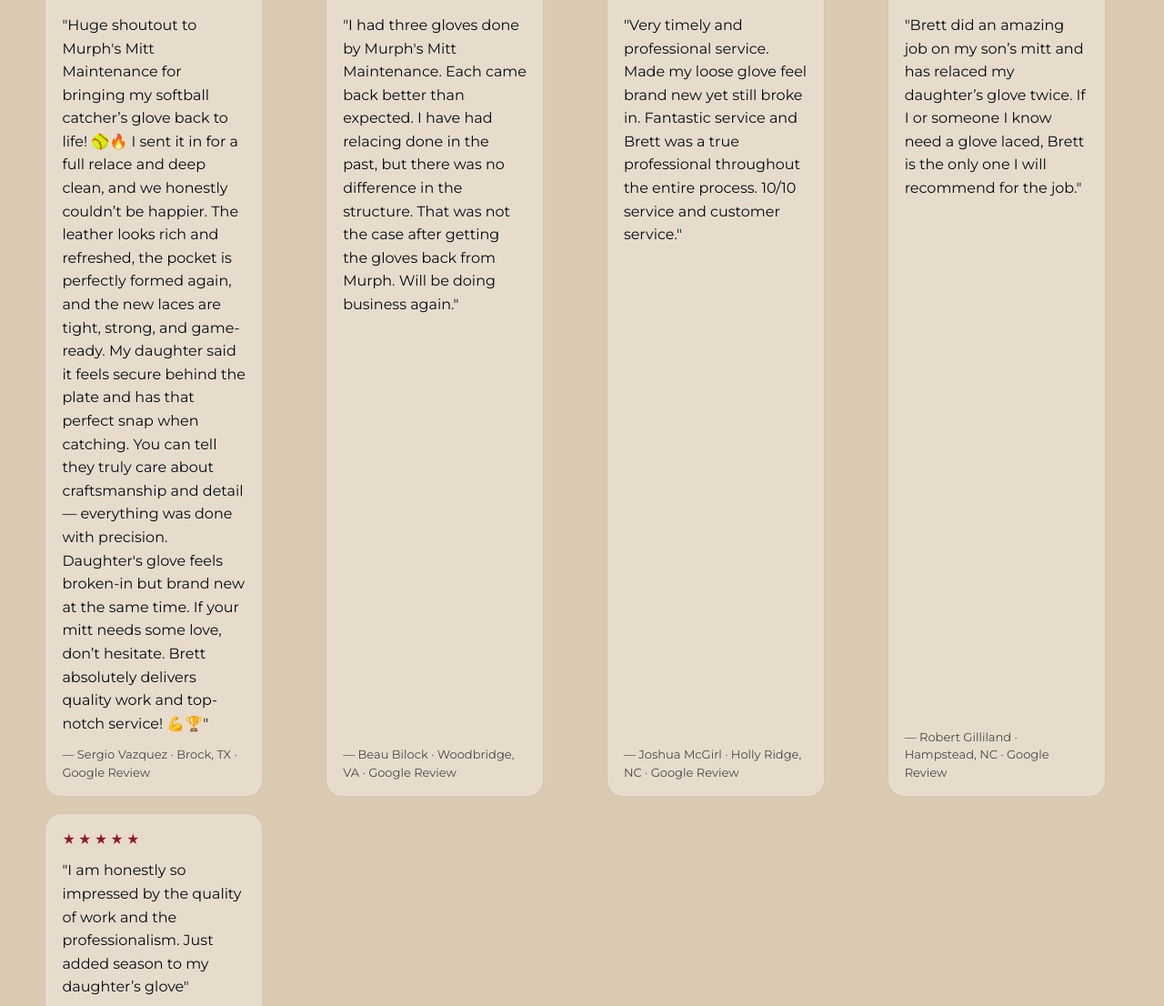
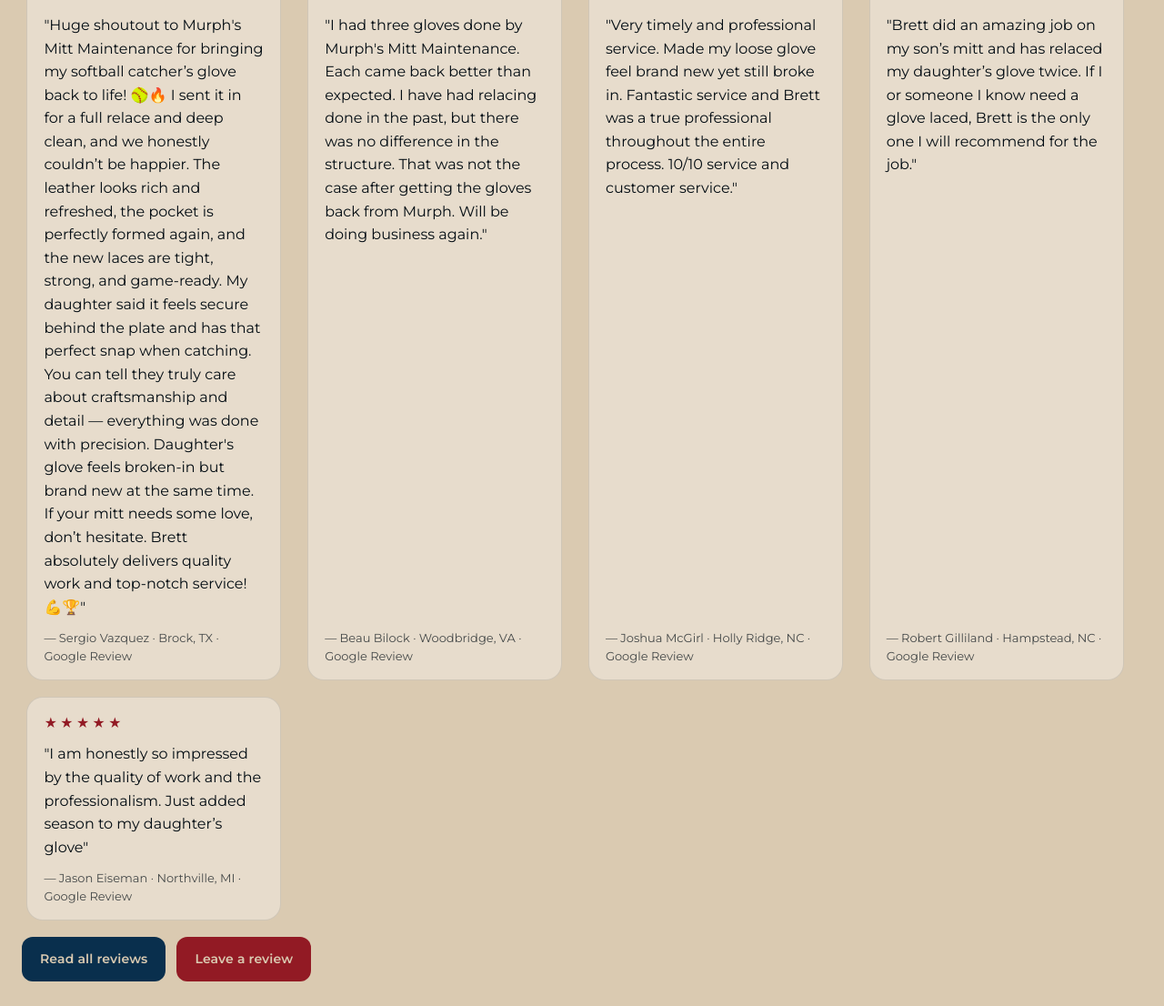
Before and after one commit to kbrettmurphy-ctrl/murphsmitts, a Jekyll site: the page built from services/index.html, in a window 1280 px wide and 1400 px high, scrolled down 1126 px. Shown: the part 294-1400 px from the top of the window at 91% size. Built offline with Jekyll 4.4.1, drawn with Linux system fonts in a browser that asks for light colours.

Commit message:
Update styles-16.css

```diff
--- a/assets/css/styles-16.css
+++ b/assets/css/styles-16.css
@@ -1233,7 +1233,7 @@
 
 .reviews .reviews-grid{
   display: grid;
-  grid-template-columns: repeat(auto-fit, minmax(240px, 1fr));
+  grid-template-columns: repeat(auto-fit, minmax(280px, 1fr));
   gap: 18px;
 }
 
@@ -1250,7 +1250,7 @@
   padding: 18px 18px 16px;
   display:flex;
   flex-direction:column;
-  max-width: 240px;
+  max-width: 280px;
   margin: 0 auto;
 }
 
```
